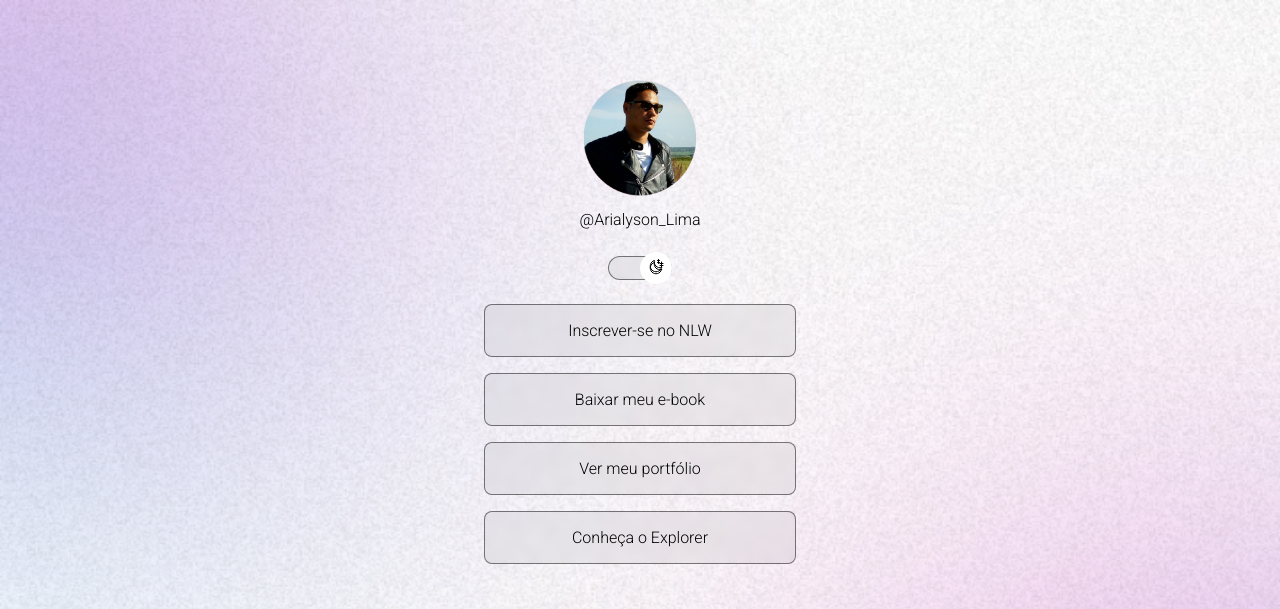
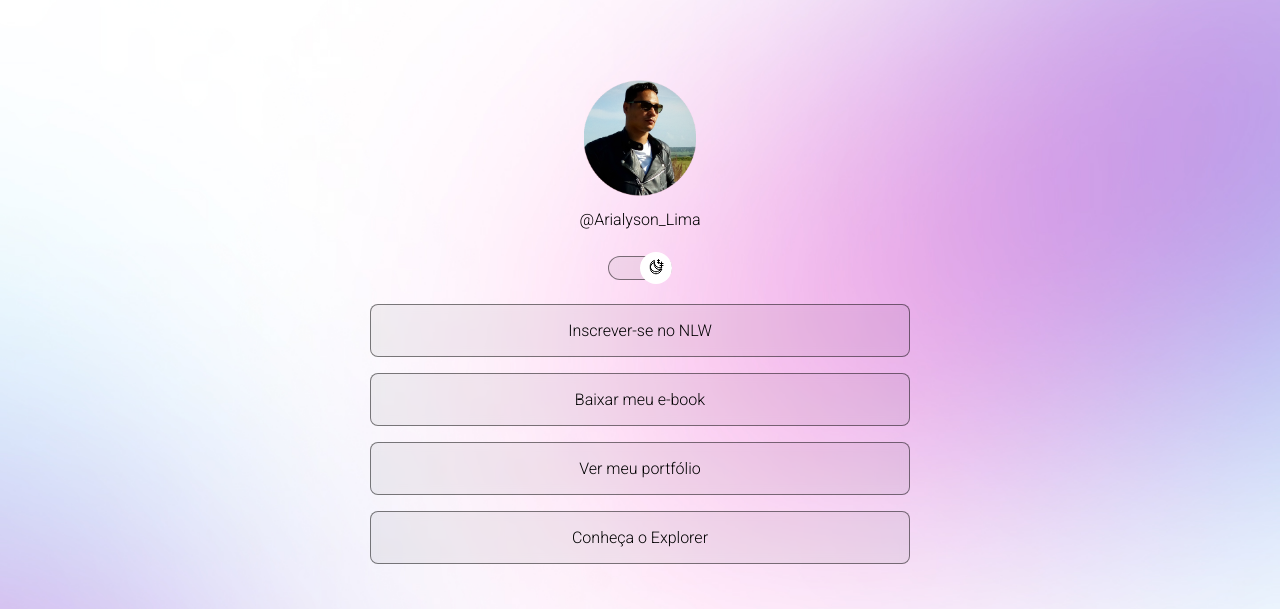
Before and after one commit to Arialyson/Projeto_rocketseat, a plain HTML site: page index.html in a window 1280 px wide. Shown: the top 609 px of the page. Drawn offline with nearby package versions, Linux system fonts and the light colour scheme.

Commit message:
ajustes 2.0
Ajustes de tela e responsividade

```diff
--- a/style.css
+++ b/style.css
@@ -26,6 +26,7 @@ body {
     background-repeat: no-repeat;
     background-position: top center;
     background-size: cover;
+    height: 100vh;
 
     /*short- hand == background: color image repeat position*/
 }
@@ -38,7 +39,8 @@ body * {
 
 }
 #container {
-    width: 360px;
+    width: 100%;
+    max-width: 588px;
     margin: 56px auto 0px;
     padding: 0 24px;
 }
@@ -156,3 +158,12 @@ footer {
 footer a {
     text-decoration: none;
 }
+/* media queries*/
+@media(min-width:700px){
+    :root{
+        --bg-url:url(assets/bg-desktop.jpg);
+    }
+    .light {
+        --bg-url:url(assets/bg-desktop-light.jpg);
+    }
+}
```
